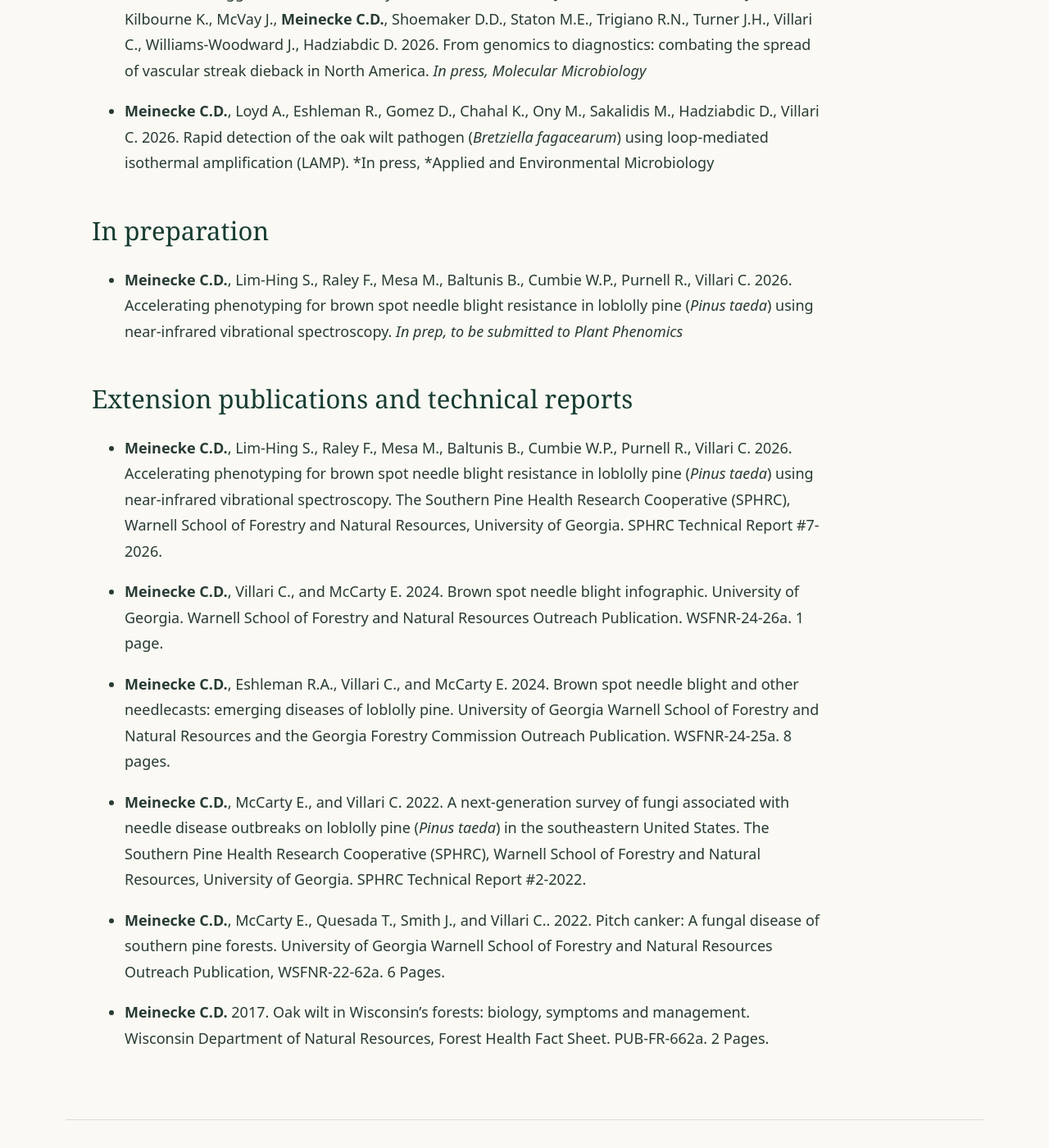
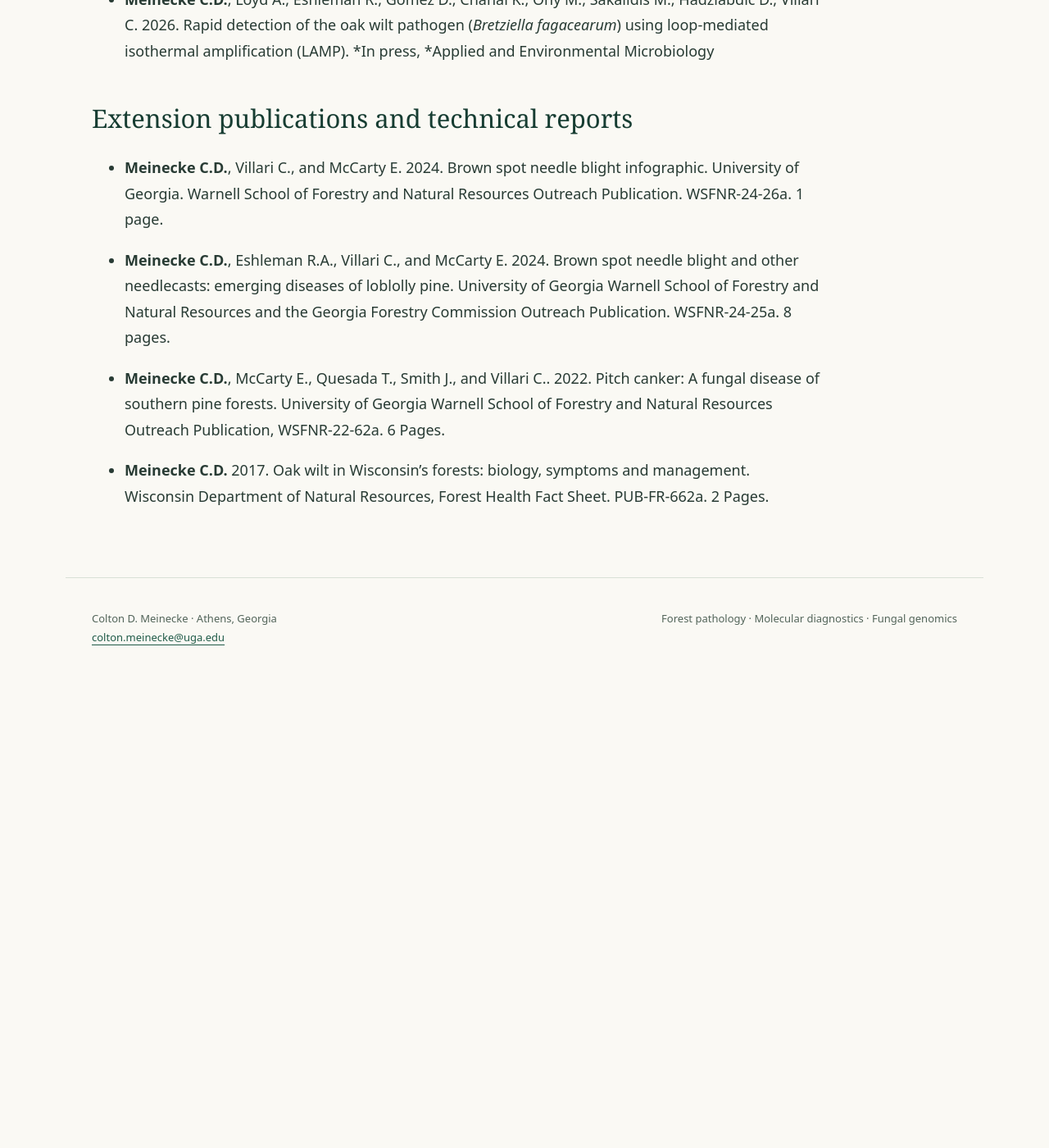
Before and after one commit to ColtonMeinecke/ColtonMeinecke.github.io, a Jekyll site: the page built from publications.md, in a window 1280 px wide and 1400 px high, scrolled down 1722 px. Shown: the whole window at 82% size. Built offline with Jekyll 4.4.1, drawn with Linux system fonts in a browser that asks for light colours; after the commit the page ends 2549 px from its top, so only the background shows below that; some of the changed text lies outside the part shown.

Commit message:
publications.md

```diff
--- a/publications.md
+++ b/publications.md
@@ -2,10 +2,6 @@
 layout: default
 title: Publications
 ---
-
-# Publications
-
-Publication details and manuscript statuses reflect the supplied CV (October 2026).
 
 ## Published articles and research publications
 
@@ -35,20 +31,12 @@ Publication details and manuscript statuses reflect the supplied CV (October 202
 
 - **Meinecke C.D.**, Loyd A., Eshleman R., Gomez D., Chahal K., Ony M., Sakalidis M., Hadziabdic D., Villari C. 2026. Rapid detection of the oak wilt pathogen (*Bretziella fagacearum*) using loop-mediated isothermal amplification (LAMP). *In press, *Applied and Environmental Microbiology
 
-## In preparation
-
-- **Meinecke C.D.**, Lim-Hing S., Raley F., Mesa M., Baltunis B., Cumbie W.P., Purnell R., Villari C. 2026. Accelerating phenotyping for brown spot needle blight resistance in loblolly pine (*Pinus taeda*) using near-infrared vibrational spectroscopy. *In prep, to be submitted to Plant Phenomics*
-
 ## Extension publications and technical reports
-
-- **Meinecke C.D.**, Lim-Hing S., Raley F., Mesa M., Baltunis B., Cumbie W.P., Purnell R., Villari C. 2026. Accelerating phenotyping for brown spot needle blight resistance in loblolly pine (*Pinus taeda*) using near-infrared vibrational spectroscopy. The Southern Pine Health Research Cooperative (SPHRC), Warnell School of Forestry and Natural Resources, University of Georgia. SPHRC Technical Report #7-2026.
 
 - **Meinecke C.D.**, Villari C., and McCarty E. 2024. Brown spot needle blight infographic. University of Georgia. Warnell School of Forestry and Natural Resources Outreach Publication. WSFNR-24-26a. 1 page.
 
 - **Meinecke C.D.**, Eshleman R.A., Villari C., and McCarty E. 2024. Brown spot needle blight and other needlecasts: emerging diseases of loblolly pine. University of Georgia Warnell School of Forestry and Natural Resources and the Georgia Forestry Commission Outreach Publication. WSFNR-24-25a. 8 pages.
 
-- **Meinecke C.D.**, McCarty E., and Villari C. 2022. A next-generation survey of fungi associated with needle disease outbreaks on loblolly pine (*Pinus taeda*) in the southeastern United States. The Southern Pine Health Research Cooperative (SPHRC), Warnell School of Forestry and Natural Resources, University of Georgia. SPHRC Technical Report #2-2022.
-
 - **Meinecke C.D.**, McCarty E., Quesada T., Smith J., and Villari C.. 2022. Pitch canker: A fungal disease of southern pine forests. University of Georgia Warnell School of Forestry and Natural Resources Outreach Publication, WSFNR-22-62a. 6 Pages.
 
 - **Meinecke C.D.** 2017. Oak wilt in Wisconsin’s forests: biology, symptoms and management. Wisconsin Department of Natural Resources, Forest Health Fact Sheet. PUB-FR-662a. 2 Pages.
```
